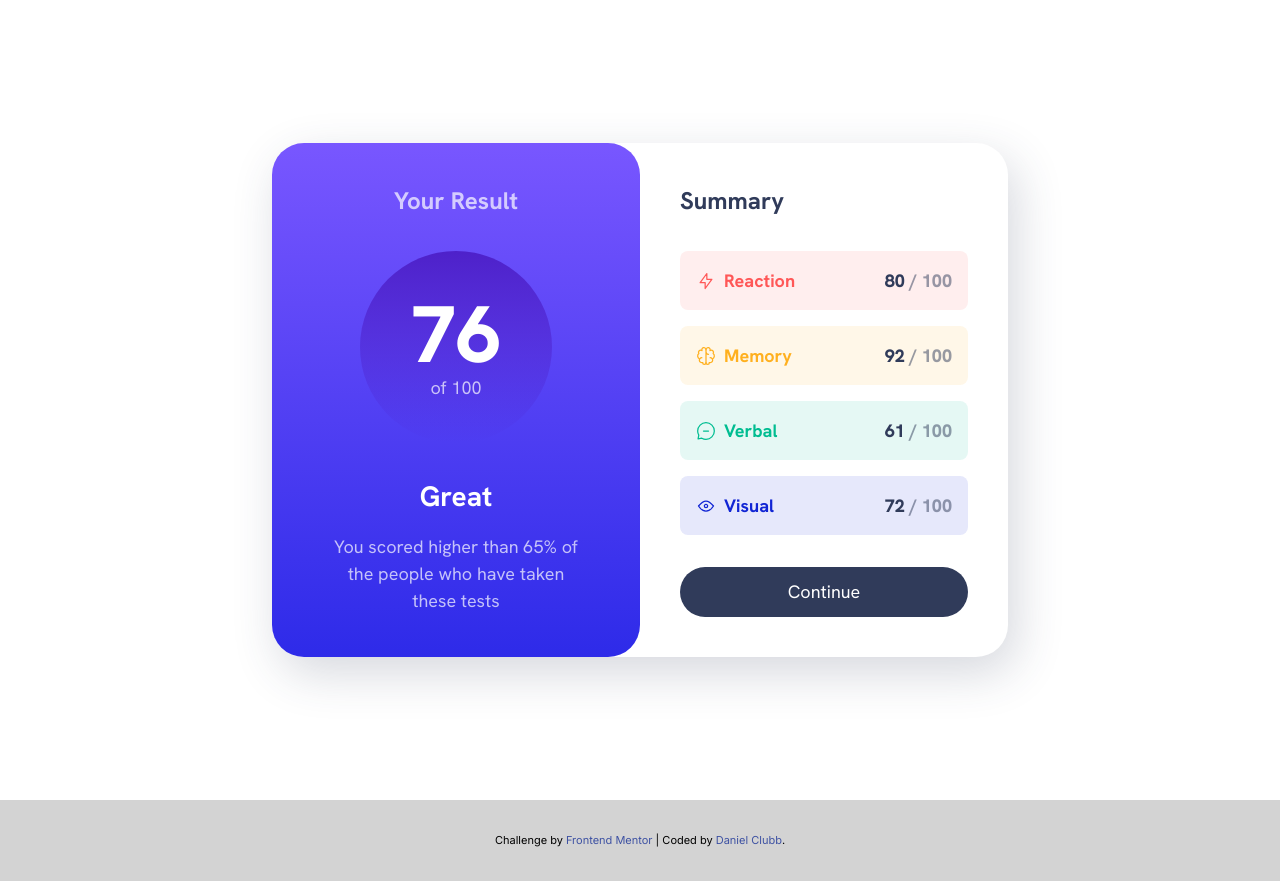
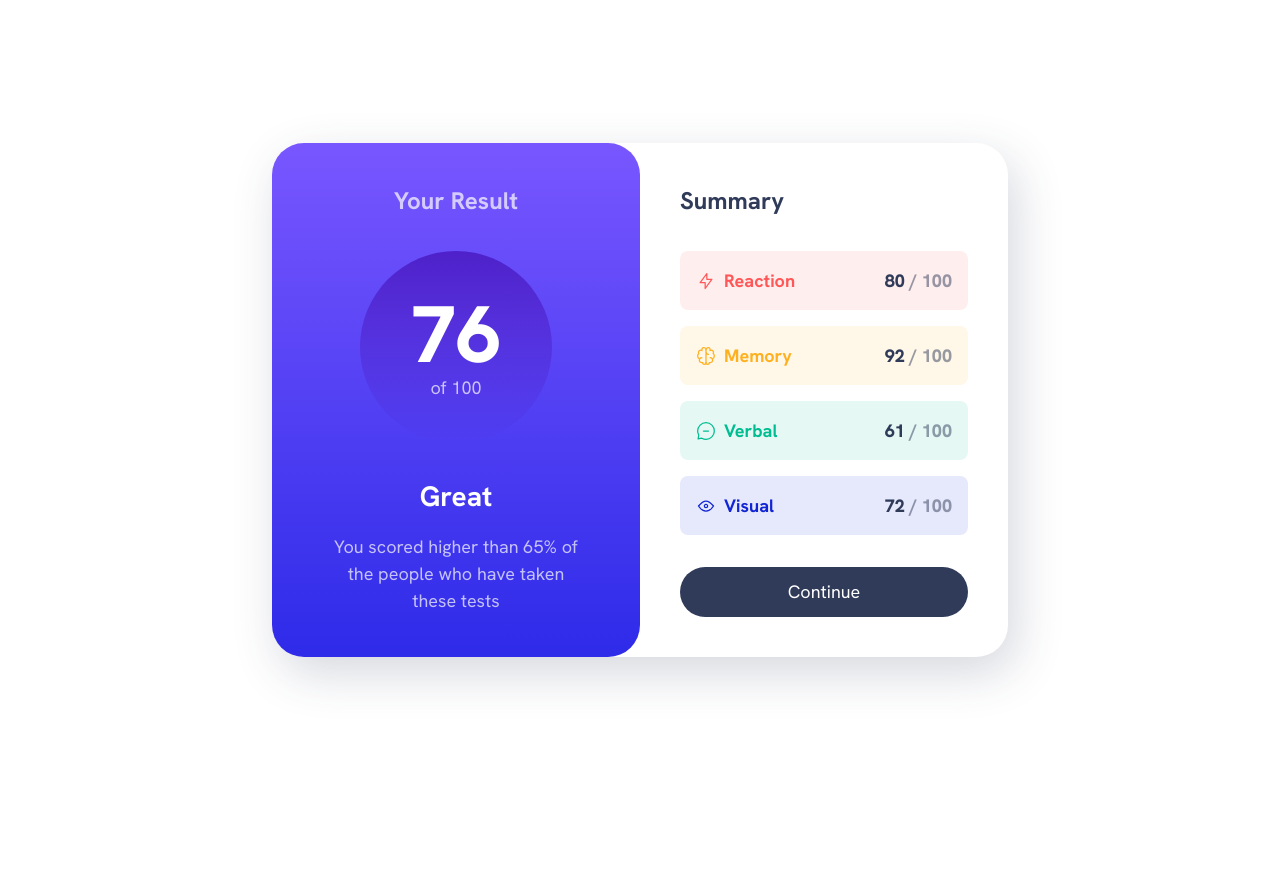
Before and after one commit to DanClubb/frontend-mentor-challenges, a Next.js app: page /results-summary in a window 1280 px wide. After the commit the page ends 800 px from the top, so only its background shows below. Built offline with nearby package versions, Linux system fonts and the light colour scheme.

Commit message:
removed footer from results summary

```diff
--- a/app/results-summary/page.js
+++ b/app/results-summary/page.js
@@ -147,18 +147,6 @@
           </div>
         </div>
       </main>
-
-      <div className="attribution">
-        Challenge by{" "}
-        <a href="https://www.frontendmentor.io?ref=challenge" target="_blank">
-          Frontend Mentor{" "}
-        </a>
-        | Coded by{" "}
-        <a href="https://danclubb.vercel.app" target="_blank">
-          Daniel Clubb
-        </a>
-        .
-      </div>
     </Fragment>
   );
 }
```
